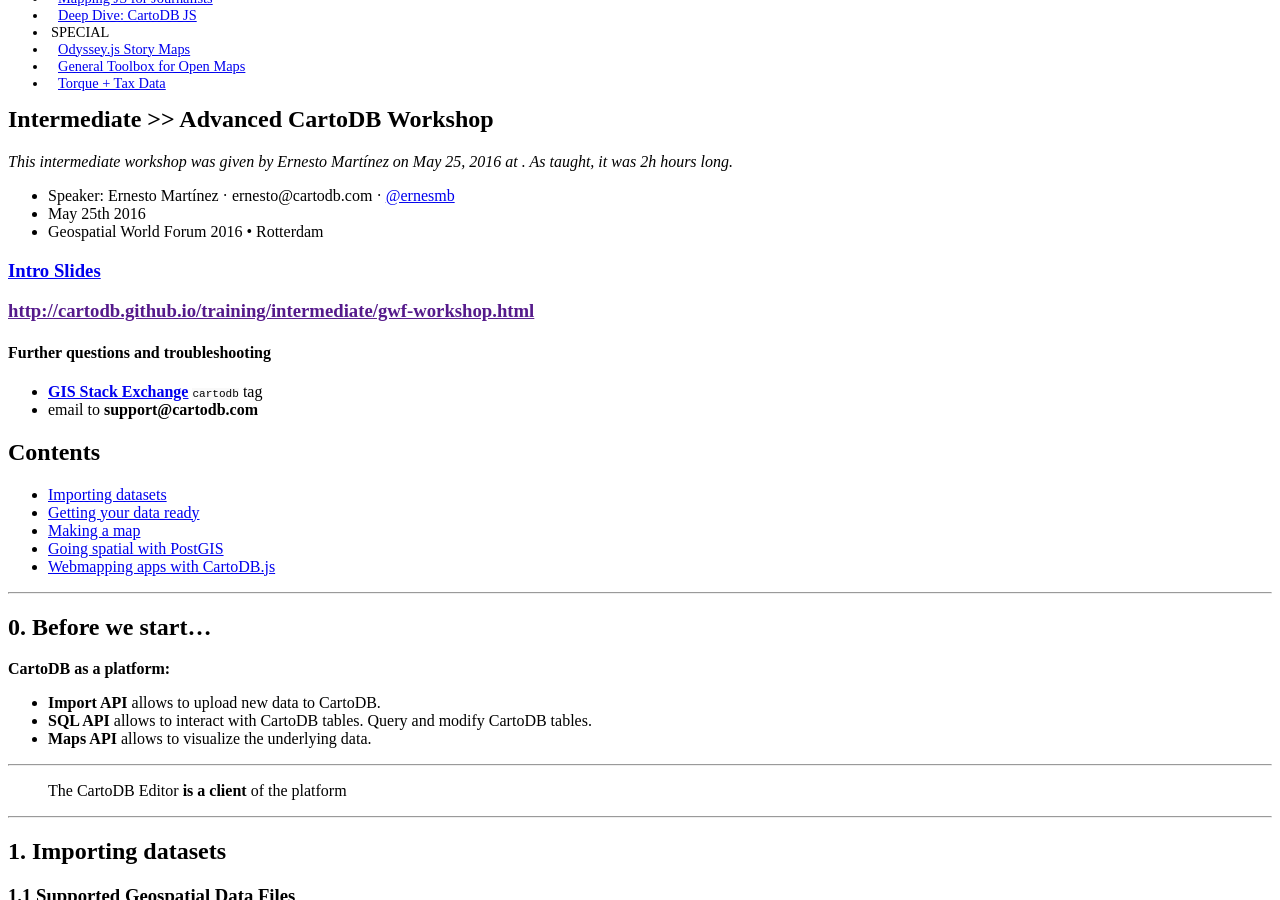
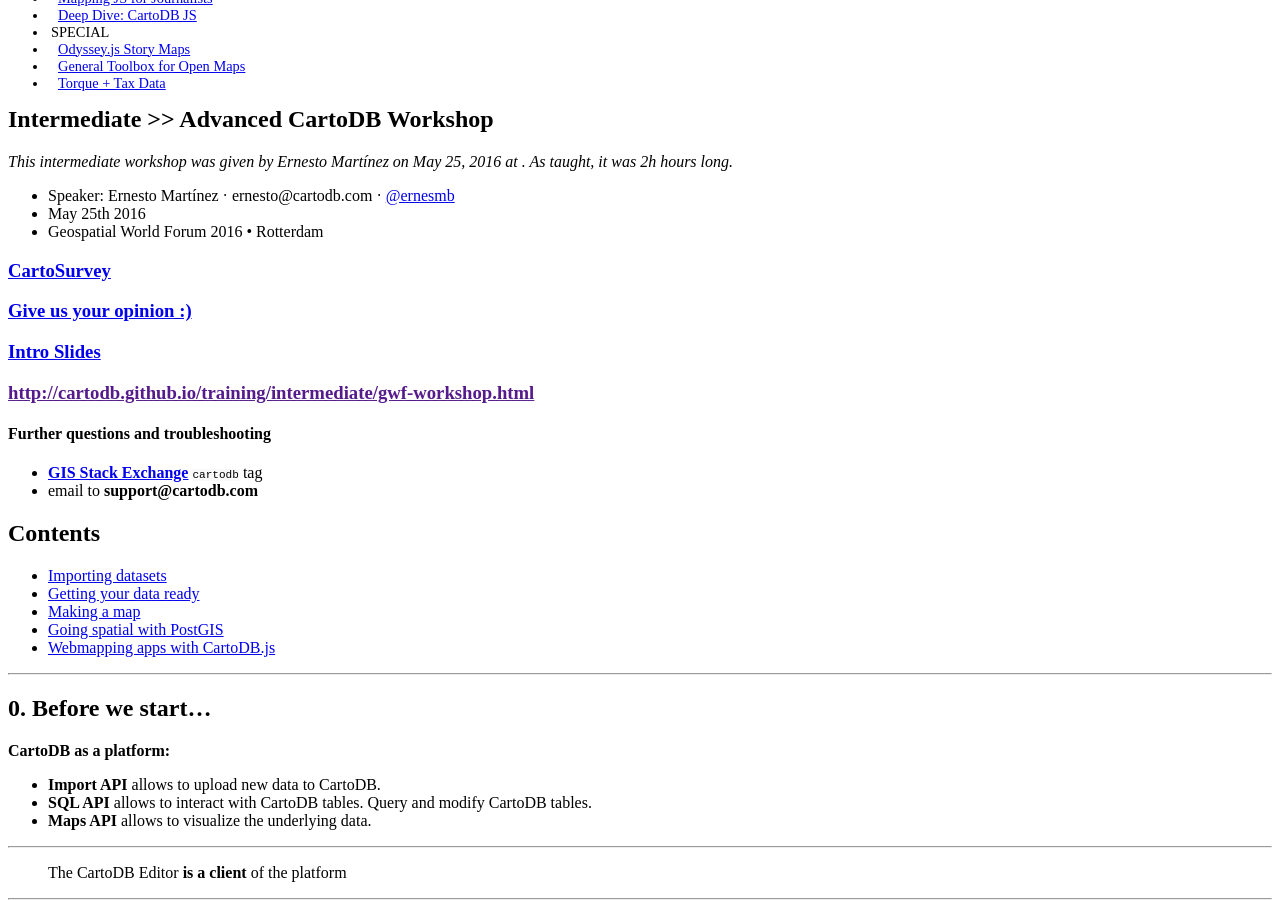
Before and after one commit to CartoDB/training, a Jekyll site: the page built from _posts/2016-05-25-gwf-workshop.md, in a window 1280 px wide and 900 px high, scrolled down 602 px. Built offline with Jekyll 4.4.1, drawn with Linux system fonts in a browser that asks for light colours; a style sheet for code colours, icons or effects is not loaded.

Commit message:
added forms

```diff
--- a/_posts/2016-05-25-gwf-workshop.md
+++ b/_posts/2016-05-25-gwf-workshop.md
@@ -10,6 +10,10 @@
 * Speaker: Ernesto Martínez · ernesto@cartodb.com · [@ernesmb](http://twitter.com/ernesmb)
 * May 25th 2016
 * Geospatial World Forum 2016 • Rotterdam
+
+### [CartoSurvey](http://goo.gl/forms/D2OS6fy9Uw7pdhHH3)
+
+### [Give us your opinion :)](http://goo.gl/forms/hGyaIp7X5hcFhSzW2)
 
 ### [Intro Slides](https://docs.google.com/presentation/d/1ZlAfAD44BI-r1PArEPAK7FWq6UuA7-a0cPttWhu1amA/edit?usp=sharing)
 
```
